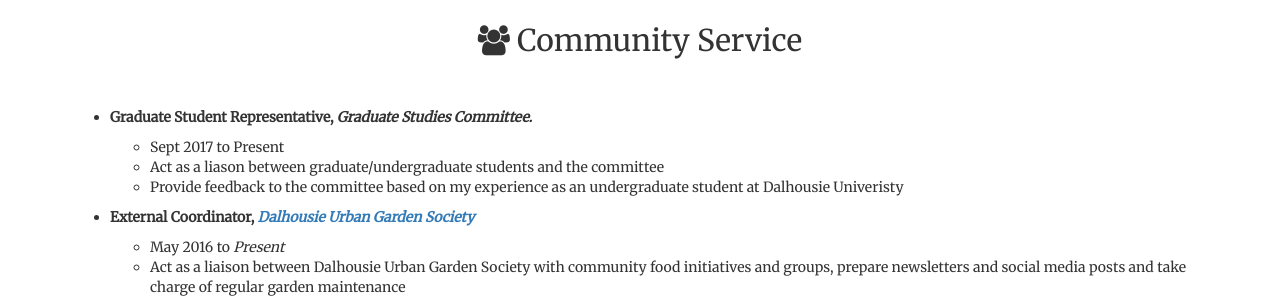
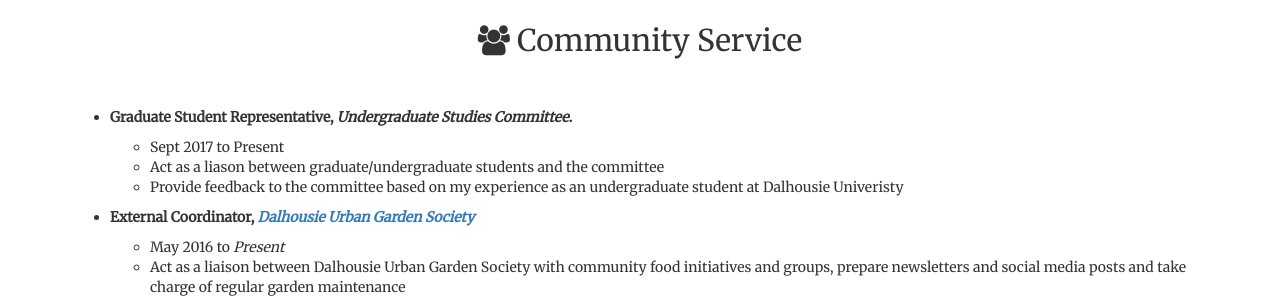
Before and after one commit to LandonGetz/OldCVWebsite, a Jekyll site: the page built from index.md, in a window 1280 px wide and 900 px high, scrolled down 3659 px. Shown: the part 152-452 px from the top of the window. Built offline with Jekyll 4.4.1, drawn with Linux system fonts in a browser that asks for light colours; nearby versions of some CDN libraries.

Commit message:
Graduate-Undergraduate Error Fix
Made a mistake with the committee name

```diff
--- a/index.md
+++ b/index.md
@@ -199,7 +199,7 @@ scroll: true
     </ul>
     <h2><span class="fa fa-users" aria-hidden="hidden"></span> Community Service</h2>
     <ul id="list">
-        <li id="list"><b>Graduate Student Representative, <i>Graduate Studies Committee.</i></b>
+        <li id="list"><b>Graduate Student Representative, <i>Undergraduate Studies Committee.</i></b>
             <ul id="sublist">
                 <li>Sept 2017 to Present</li>
                 <li>Act as a liason between graduate/undergraduate students and the committee</li>
```
